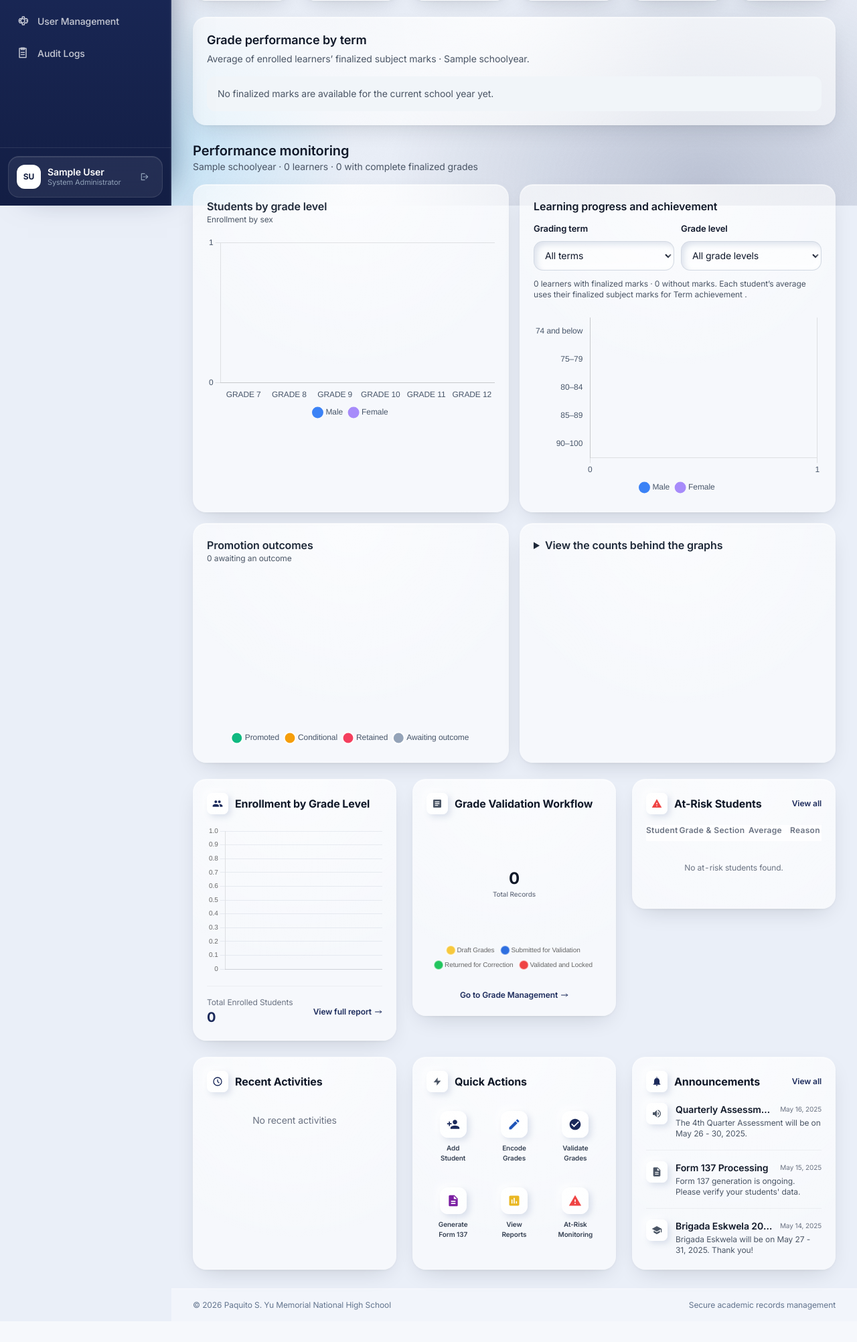
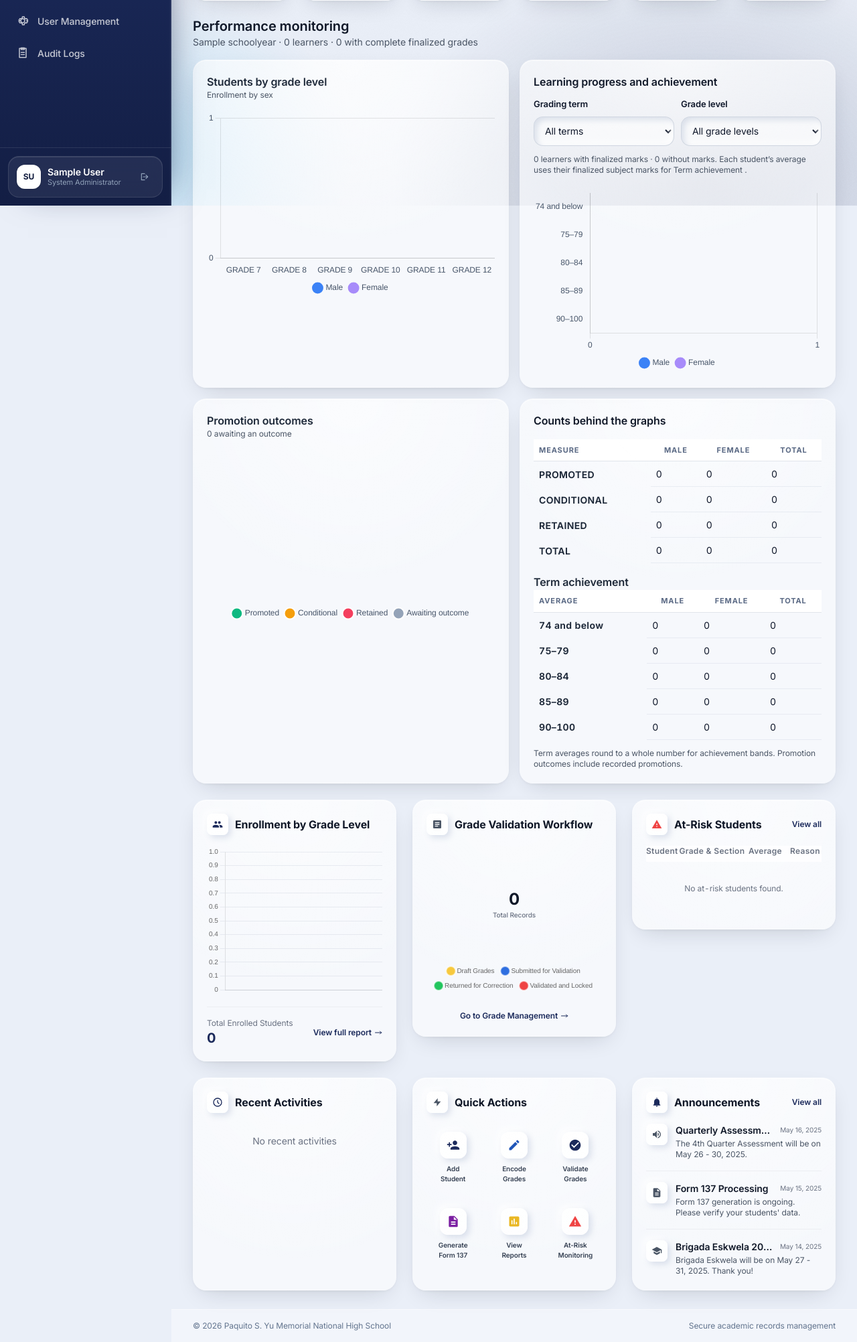
Before and after one commit to lanzy-lanzy/SMIS, a Django app: page /dashboard/ in a window 1280 px wide. Shown: the part 493-2497 px from the top of the page at 67% size. Before the commit the page ends 2449 px from the top, so only its background shows below. Run offline with Django 5.2, Linux system fonts and the light colour scheme; a user stored in the database is signed in; tables that the repository leaves empty hold one stand-in row (values such as "Sample post").

Commit message:
Remove term performance bar graph and display SF6 counts directly on admin dashboard
Streamlines the admin dashboard by removing the redundant "Grade performance by term" bar graph (along with its inline styles) so monitoring stays focused on the SF6 charts and summary data. Replaces the collapsible <details> toggle for "Counts behind the graphs" with an always-visible card so administrators can immediately read promotion outcomes and achievement band totals without extra clicks. Updates dashboard tests to reflect the revised layout.

```diff
--- a/dashboard/tests.py
+++ b/dashboard/tests.py
@@ -99,8 +99,9 @@ class DashboardSchoolYearTests(TestCase):
         self.assertEqual(school['terms'][0]['average'], Decimal('90.0'))
         self.assertEqual(school['terms'][0]['learners'], 2)
         self.assertIsNone(school['terms'][1]['average'])
-        self.assertContains(response, 'Grade performance by term')
-        self.assertContains(response, 'No finalized marks')
+        self.assertNotContains(response, 'Grade performance by term')
+        self.assertContains(response, 'Counts behind the graphs')
+        self.assertNotContains(response, '<details class="surface-card p-5">')
 
     def test_performance_graph_is_admin_only(self):
         registrar = User.objects.create_user(username='registrar', role='registrar')
--- a/templates/dashboard/index.html
+++ b/templates/dashboard/index.html
@@ -5,25 +5,6 @@
 
 {% block extra_head %}
 <script src="https://cdn.jsdelivr.net/npm/chart.js@4.4.3/dist/chart.umd.min.js"></script>
-{% endblock %}
-
-{% block extra_css %}
-<style>
-    .performance-graph { --plot-height: clamp(8rem, 20vw, 13rem); --bar-color: #2563eb; --target: #9a6700; display: grid; grid-template-columns: 2rem minmax(0, 1fr); gap: .5rem; }
-    .dark .performance-graph { --bar-color: #60a5fa; --target: #fbbf24; }
-    .performance-axis { display: flex; height: var(--plot-height); flex-direction: column; justify-content: space-between; color: var(--ink-muted); font-size: .7rem; text-align: right; }
-    .performance-axis span { line-height: 0; }
-    .performance-columns { display: grid; grid-template-columns: repeat(var(--performance-columns), minmax(0, 1fr)); position: relative; }
-    .performance-columns::before { content: ""; position: absolute; inset: 0 0 auto; height: var(--plot-height); background: repeating-linear-gradient(to bottom, var(--field-border) 0 1px, transparent 1px 25%); border-bottom: 1px solid var(--field-border); }
-    .performance-columns::after { content: ""; position: absolute; inset: calc(var(--plot-height) / 4) 0 auto; border-top: 2px dashed var(--target); pointer-events: none; }
-    .performance-plot { position: relative; display: flex; height: var(--plot-height); align-items: flex-end; justify-content: center; }
-    .performance-bar { width: min(48%, 5.5rem); height: var(--performance-mark); border-radius: .4rem .4rem 0 0; background: var(--bar-color); }
-    .performance-caption { padding: .5rem .2rem 0; text-align: center; overflow-wrap: anywhere; }
-    .performance-key { display: inline-block; width: 1.1rem; height: .55rem; border-radius: .15rem; background: #2563eb; }
-    .dark .performance-key { background: #60a5fa; }
-    .performance-key.performance-key-target { height: 0; border-top: 2px dashed #9a6700; background: transparent; }
-    .dark .performance-key.performance-key-target { border-color: #fbbf24; }
-</style>
 {% endblock %}
 
 {% block content %}
@@ -124,10 +105,6 @@
             <p class="mt-0.5 text-[10px] font-medium text-purple-700 dark:text-purple-300">This school year</p>
         </div>
     </div>
-
-    {% if performance_groups %}
-    {% include 'dashboard/partials/performance.html' %}
-    {% endif %}
 
     <!-- Charts & At-Risk Row -->
     {% if sf6_monitoring %}
--- a/templates/dashboard/partials/sf6_monitoring.html
+++ b/templates/dashboard/partials/sf6_monitoring.html
@@ -17,8 +17,8 @@
             <p class="mb-4 text-xs text-gray-600 dark:text-gray-300">{{ sf6_monitoring.unclassified_total }} awaiting an outcome</p>
             <div style="position:relative;height:260px"><canvas id="sf6Outcomes" role="img" aria-label="Promoted, conditional, and retained learners"></canvas></div>
         </div>
-        <details class="surface-card p-5">
-            <summary class="cursor-pointer font-semibold">View the counts behind the graphs</summary>
+        <div class="surface-card p-5">
+            <h3 class="font-semibold text-gray-900 dark:text-white">Counts behind the graphs</h3>
             <div class="mt-4 overflow-x-auto">
                 <table class="data-table">
                     <thead><tr><th class="p-2 text-left">Measure</th><th class="p-2">Male</th><th class="p-2">Female</th><th class="p-2">Total</th></tr></thead>
@@ -39,7 +39,7 @@
                 </div>
             </div>
             <p class="mt-3 text-xs text-gray-600 dark:text-gray-300">Term averages round to a whole number for achievement bands. Promotion outcomes include recorded promotions.</p>
-        </details>
+        </div>
     </div>
 </section>
 {{ sf6_monitoring|json_script:"sf6-monitoring-data" }}
```
